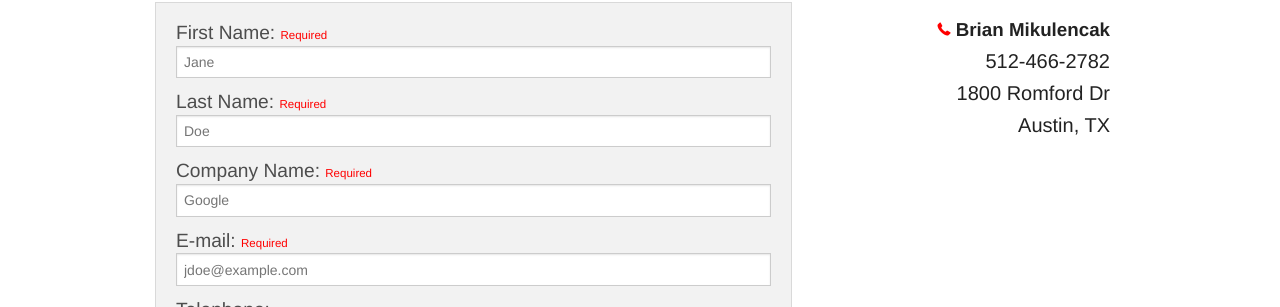
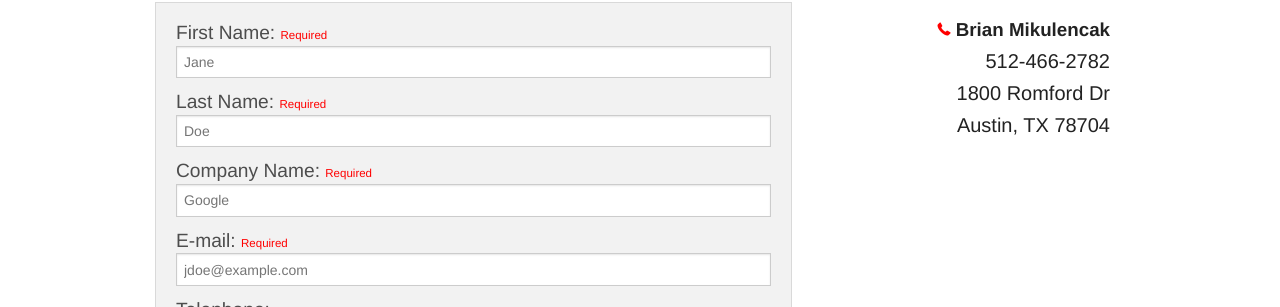
Before and after one commit to brianmik/bmaustinlaw, a Jekyll site: the page built from contact.html, in a window 1280 px wide. Shown: the part 342-649 px from the top of the page. Built offline with Jekyll 4.4.1, drawn with Linux system fonts in a browser that asks for light colours; Markdown is read by kramdown in place of the engine named in the settings.

Commit message:
Contact Page Revisions
Touch Up

```diff
--- a/contact.html
+++ b/contact.html
@@ -48,7 +48,7 @@ title:  Contact Me
               <li class="fn"><i class="fi-telephone size-72 red"></i> Brian Mikulencak</li>
               <li class="tel">512-466-2782</li>
               <li class="address"><span class="number">1800</span> <span class="street">Romford Dr</span></li>
-              <li class="locality"><span class="city">Austin</span>, <span class="state">TX</span></li>
+              <li class="locality"><span class="city">Austin</span>, <span class="state">TX</span> <span class="zip">78704</span></li>
             </ul>
         </div>
       </section>
```
